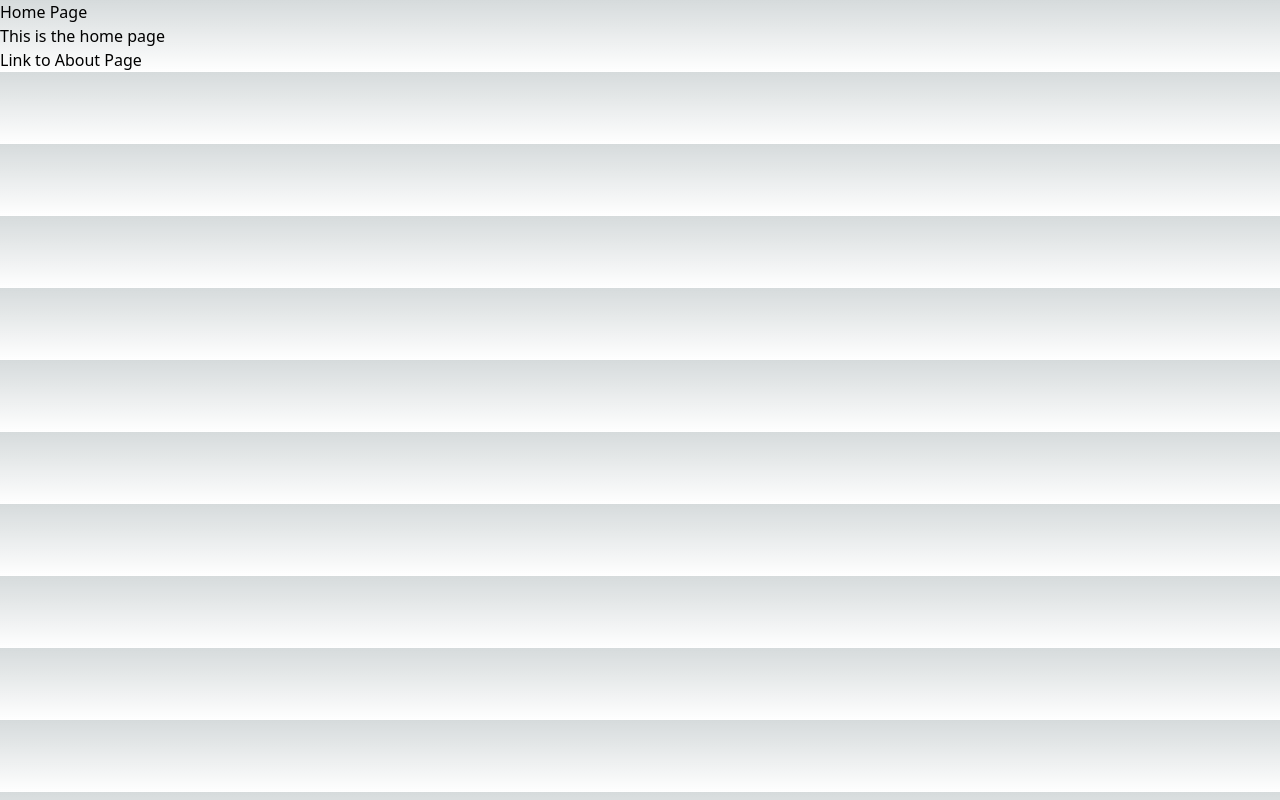
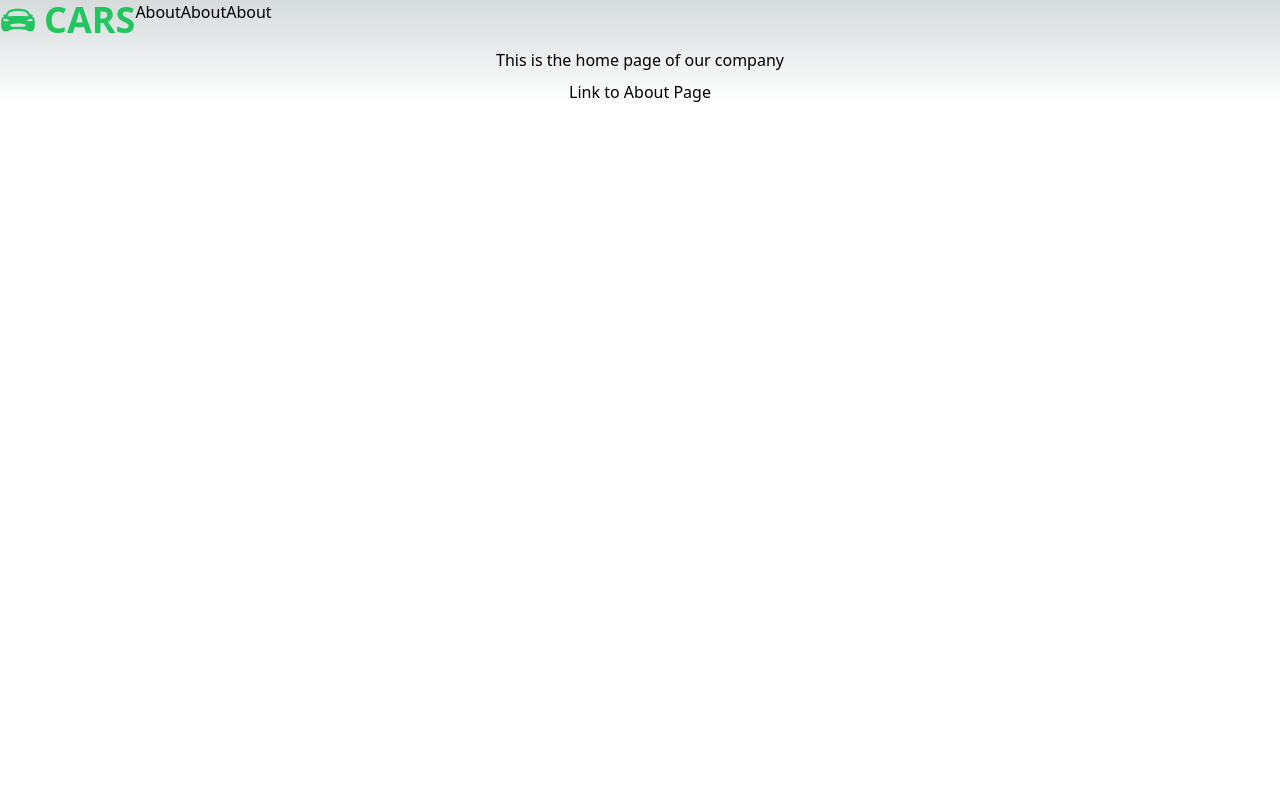
Before and after one commit to maciejbaba/nextjs-app, a Next.js app: page / in a window 1280 px wide. Built offline with nearby package versions, Linux system fonts and the light colour scheme.

Commit message:
add dependencies, change about and home page

```diff
--- a/app/about/page.tsx
+++ b/app/about/page.tsx
@@ -2,10 +2,10 @@ import Link from "next/link";
 
 export default function About() {
   return (
-    <div>
-      <h1>About Page</h1>
-      <p>This is the about page</p>
-      <Link href="/">Link to Home Page</Link>
+    <div className="hero flex flex-col gap-2">
+      <h1>This is page about our company</h1>
+      <p>Desci</p>
+      <Link className="link-hover" href="/">Link to Home Page</Link>
     </div>
   );
 }
--- a/app/page.tsx
+++ b/app/page.tsx
@@ -1,11 +1,24 @@
+import { IoCarSport } from "react-icons/io5";
 import Link from "next/link";
 
 export default function Home() {
   return (
-    <div>
-      <h1>Home Page</h1>
-      <p>This is the home page</p>
-      <Link href="/about">Link to About Page</Link>
+    <div className="flex justify-center items-center flex-col gap-2">
+      <div className="flex w-full">
+        <p className="flex text-green-500 gap-2 text-4xl items-center justify-start font-bold uppercase">
+          <IoCarSport />
+          <span>Cars</span>
+        </p>
+        <nav className="">
+          <Link href="/about">About</Link>
+          <Link href="/about">About</Link>
+          <Link href="/about">About</Link>
+        </nav>
+      </div>
+      <p>This is the home page of our company</p>
+      <Link className="link-hover" href="/about">
+        Link to About Page
+      </Link>
     </div>
   );
 }
--- a/package.json
+++ b/package.json
@@ -3,7 +3,7 @@
   "version": "0.1.0",
   "private": true,
   "scripts": {
-    "dev": "next dev",
+    "dev": "next dev -p 8000",
     "build": "next build",
     "start": "next start",
     "lint": "next lint"
@@ -13,12 +13,14 @@
     "@types/react": "18.0.35",
     "@types/react-dom": "18.0.11",
     "autoprefixer": "10.4.14",
+    "daisyui": "^2.51.5",
     "eslint": "8.38.0",
     "eslint-config-next": "13.3.0",
     "next": "13.3.0",
     "postcss": "8.4.21",
     "react": "18.2.0",
     "react-dom": "18.2.0",
+    "react-icons": "^4.8.0",
     "tailwindcss": "3.3.1",
     "typescript": "5.0.4"
   }
--- a/tailwind.config.js
+++ b/tailwind.config.js
@@ -1,18 +1,18 @@
 /** @type {import('tailwindcss').Config} */
 module.exports = {
   content: [
-    './pages/**/*.{js,ts,jsx,tsx}',
-    './components/**/*.{js,ts,jsx,tsx}',
-    './app/**/*.{js,ts,jsx,tsx}',
+    "./pages/**/*.{js,ts,jsx,tsx}",
+    "./components/**/*.{js,ts,jsx,tsx}",
+    "./app/**/*.{js,ts,jsx,tsx}",
   ],
   theme: {
     extend: {
       backgroundImage: {
-        'gradient-radial': 'radial-gradient(var(--tw-gradient-stops))',
-        'gradient-conic':
-          'conic-gradient(from 180deg at 50% 50%, var(--tw-gradient-stops))',
+        "gradient-radial": "radial-gradient(var(--tw-gradient-stops))",
+        "gradient-conic":
+          "conic-gradient(from 180deg at 50% 50%, var(--tw-gradient-stops))",
       },
     },
   },
-  plugins: [],
-}
+  plugins: [require("daisyui")],
+};
```
Also changed, not shown: 1 other file (tests, documents, lock files or other folders).
